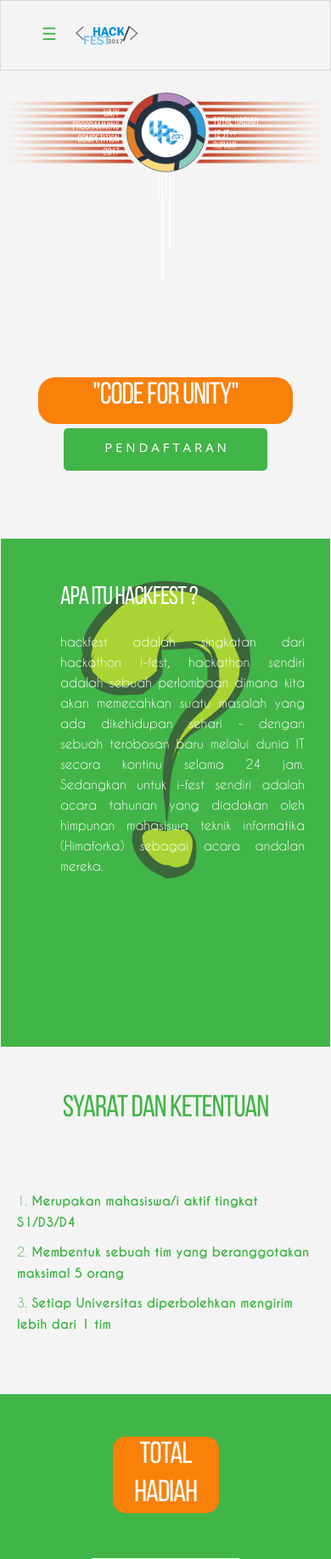
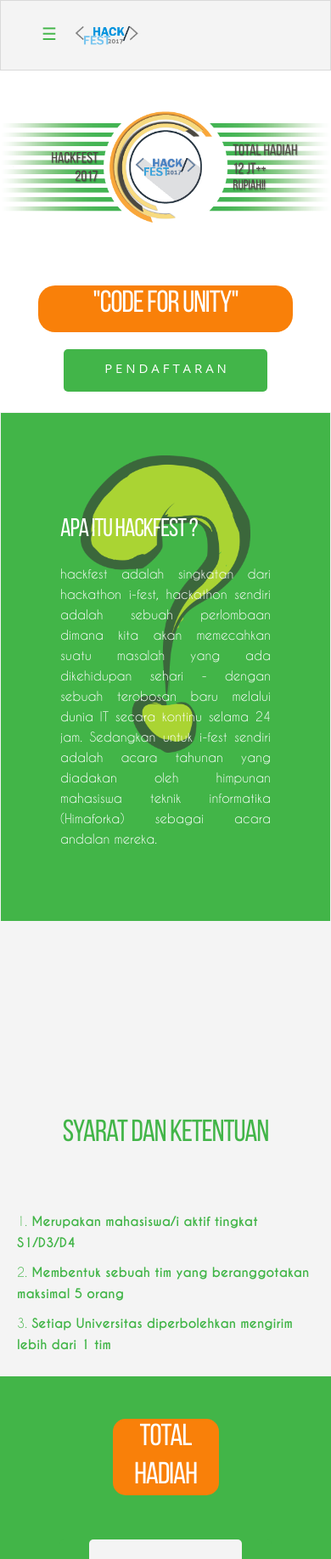
Before and after one commit to EkaJuliantara/upc-frontend, a PHP site: page / in a window 390 px wide. Shown: the part 87-1922 px from the top of the page at 85% size. Run offline with PHP 8.4, Linux system fonts and the light colour scheme.

Commit message:
ini mastah

```diff
--- a/css/mobile.css
+++ b/css/mobile.css
@@ -97,18 +98,20 @@
     }
     /* opening */
 
+    #head img{
+        width: 585px;
+    }
+
+    #head {
+        height: auto;
+    }
 
     /*bab1*/
     #bab1 {
         height: 600px;
     }
-    #bab1 .color{
-        position: fixed;
-    }
-    #bab1 img{
-        opacity: 0.6;
-    }
-    /*syarat*/
+
+        /*syarat*/
     .vr {
         display: none;
     }
@@ -252,4 +235,42 @@
     div.register-btn3-change{
         width: 100px;
     }
+
+    .bgsyarat .columns {
+        float: none;
+    }
+
+    #juduls h2{
+        top: 0px;
+    }
+    #syarat{
+        padding: 0px;
+        top: 0px;
+    }
+
+    #juduls .three {
+        display: none;
+    }
 }
+@media screen and (max-width: 609px){
+
+#bab1 .color{
+    position: relative;
+    width: auto;
+    z-index: 1;
+    top: -288px;
+}
+
+#bab1 .six{
+    width: 100%;
+}
+#bab1 img{
+    opacity: 0.6;
+}
+}
+@media screen and (max-width: 585px){
+    #pendaftaran .tengah{
+        width: 50% ;
+        font-size: 13px;
+    }
+}
--- a/css/style.css
+++ b/css/style.css
@@ -139,33 +139,33 @@ a.site-title{
 
 /* opening */
 
+#head {
+    height: 425px;
+    background: white;
+}
+#head img{
+    width: 75%;
+}
 .opening {
     position: relative;
     display: block;
-    height: 550px;
+    height:auto;
 }
 
 #opening .teks{
         position: relative;
-        top:346px;
+        z-index: 1;
 }
 #opening2 .teks{
         position: relative;
-        top: 55px;
 }
 #opening {
-    background-image: url(../head.png);
-    background-repeat: no-repeat;
-    background-size: 100%;
-    background-position: 0 25px;
+
+    background-color: white;
 }
 
 #opening2 {
-    background-image: url(../head2.png);
-    background-repeat: no-repeat;
-    background-position: center 25px;
-    background-size: 1355px;
-    z-index: 1;
+    background-color: white;
 }
 
 #opening .bg1{
@@ -175,7 +175,6 @@ a.site-title{
         background-color: #F98009;
         color: white;
         position: relative;
-        top: 15px;
 }
 
 #opening2 .bg1{
@@ -272,10 +271,6 @@ a.site-title:hover {
     top: 50px;
     color: #42B548;
 }
-#juduls .six {
-    position: relative;
-    bottom: -30px;
-}
 #syarat{
     padding: 50px 0;
     position: relative;
@@ -365,8 +360,11 @@ a.site-title:hover {
     background: #42b548;
     color: white;
 }
+
+
 .cd-timeline-content::before{
     border-left-color: #42b548;
+    border-right: 7px solid #42b548;
 }
 .cd-timeline-block:nth-child(2n) .cd-timeline-content::before {
     border-right-color: #42b548;
@@ -378,7 +376,7 @@ a.site-title:hover {
     background-image: url(../paralax.jpg);
     background-repeat: repeat;
     background-attachment: fixed;
-    background-position: 0 1400px;
+    background-position: center;
     background-size: 100% 800px ;
 
 }
@@ -484,7 +482,6 @@ div.register-btn2-change{
 	top:15px;
 	right:10px;
 	border-radius:2px;
-    z-index: 2;
 }
 #pendaftaran .breadcrumb li {
 	color:#42B548;
@@ -500,6 +497,10 @@ div.register-btn2-change{
     display: inline-block !important;
 }
 
+#pendaftaran a:hover{
+    color: white;
+    background-color: #49B86B;
+}
 .section-title {
     margin-top:5px;
 }
@@ -551,7 +552,6 @@ div.register-btn2-change{
 #gab .kiri{
     position: relative;
     left: -35px;
-    top: -70px;
 }
 
 
--- a/index.html
+++ b/index.html
@@ -49,10 +49,10 @@
         <div class="row">
             <div class="twelve columns">
                 <a href="#"><img class="logo" src="logo1.png"></a>
-                <div class="hamburger"><span><span class="openbtn" onclick="openNav()">&#9776;</span><span class="closebtn" onclick="closeNav()" >&#735;</span></span> <a href="#"><img class="logo2" src="Logo1.png"></a></div>
+                <div class="hamburger"><span><span class="openbtn" onclick="openNav()">&#9776;</span><span class="closebtn" onclick="closeNav()" >&#735;</span></span> <a href="#"><img class="logo2" src="logo1.png"></a></div>
                 <nav class="menu" id="menu"><center>
                     <ul>
-                        <li><a class="menu-link" onclick="closeNav()" href="#opening">Home</a></li>
+                        <li><a class="menu-link" onclick="closeNav()" href="#head">Home</a></li>
                         <li><a class="menu-link" onclick="closeNav()" href="#bab1" >Tentang Hackfest</a></li>
                         <li><a class="menu-link" onclick="closeNav()" href="#bab2" >Hadiah</a></li>
                         <li><a class="menu-link" onclick="closeNav()" href="#kategori" >Kategori</a></li>
@@ -66,14 +66,24 @@
     </div>
 </section>
     <section id="isi">
+        <section id="head">
+            <center>
+            <br/>
+            <br/>
+                <img src="head.png">
+            </center>
+            </section>
     <section id="opening" class="opening">
         <div class="container">
             <div class="row">
+                <center>
                 <div class="twelve columns">
-                    <center class="teks">
+                        <div class="teks">
                         <h2 class="bg1">"CODE FOR UNITY"</h2>
                         <div class="register-btn-change">
-                        <a  href="form.html" class="register-btn">P E N D A F T A R A N</a> </div></center>
+                        <a  href="form.html" class="register-btn">P E N D A F T A R A N</a>
+                    <br/></div>
+                    </div></center>
 
                 </div>
             </div>
@@ -81,8 +91,8 @@
     </section>
     <section id="bab1">
         <div class="container">
-            <div class="row">
-                <div class="six columns"><center><img src="tanya.png">
+            <div class="row"><center>
+                <div class="six columns"><img src="tanya.png">
                 </div></center>
                 <div class="six columns color">
                     <h3>Apa Itu Hackfest ?</h3>
@@ -97,9 +107,8 @@
     <section id="juduls">
         <div class="container">
             <div class="row">
-                <div class="twelve columns"> <center><h2>Syarat dan Ketentuan</h2></center><br/>
+                <center><h2>Syarat dan Ketentuan</h2></center><br/>
                 </div>
-            </div>
         </div>
     </section>
     <section id="syarat">
--- a/js/reveal.js
+++ b/js/reveal.js
@@ -1,12 +1,12 @@
-sr.reveal( "#bab1 .columns", { reset: true, viewOffset: { top: 64 } } );
-sr.reveal( "#bab2 .columns", { reset: true, viewOffset: { top: 64 } } );
-sr.reveal( "#bab3 .columns", { reset: true, viewOffset: { top: 64 } } );
-sr.reveal( "#penutup .columns", { reset: true, viewOffset: { top: 64 } } );
-sr.reveal( "#opening ", { reset: true, viewOffset: { top: 64 } } );
-sr.reveal( "#juduls .columns", { reset: true, viewOffset: { top: 64 } } );
-sr.reveal( "#judulj .columns", { reset: true, viewOffset: { top: 64 } } );
-sr.reveal( "#syarat .columns", { reset: true, viewOffset: { top: 64 } } );
-sr.reveal( "#cd-timeline .cd-timeline-block", { reset: true, viewOffset: {top: 64} } );
+sr.reveal( "#bab1 .columns", { reset: true, viewOffset: { top: 30 } } );
+sr.reveal( "#bab2 .columns", { reset: true, viewOffset: { top: 30 } } );
+sr.reveal( "#bab3 .columns", { reset: true, viewOffset: { top: 30 } } );
+sr.reveal( "#penutup .columns", { reset: true, viewOffset: { top: 30 } } );
+sr.reveal( "#opening ", { reset: true, viewOffset: { top: 30 } } );
+sr.reveal( "#juduls .columns", { reset: true, viewOffset: { top: 30 } } );
+sr.reveal( "#judulj .columns", { reset: true, viewOffset: { top: 30 } } );
+sr.reveal( "#syarat .columns", { reset: true, viewOffset: { top: 30 } } );
+sr.reveal( "#cd-timeline .cd-timeline-block", { reset: true, viewOffset: {top: 30} } );
   function addCommasToNum( num ){
     return num.toString().replace( /\B(?=(\d{3})+(?!\d))/g, "," );
   }
```
Also changed, not shown: other parts of css/mobile.css (+8 -27 lines), pendaftaran-berhasil.html (+14 -9 lines), pendaftaran.html (+11 -10 lines), head.png, 1 other file.
